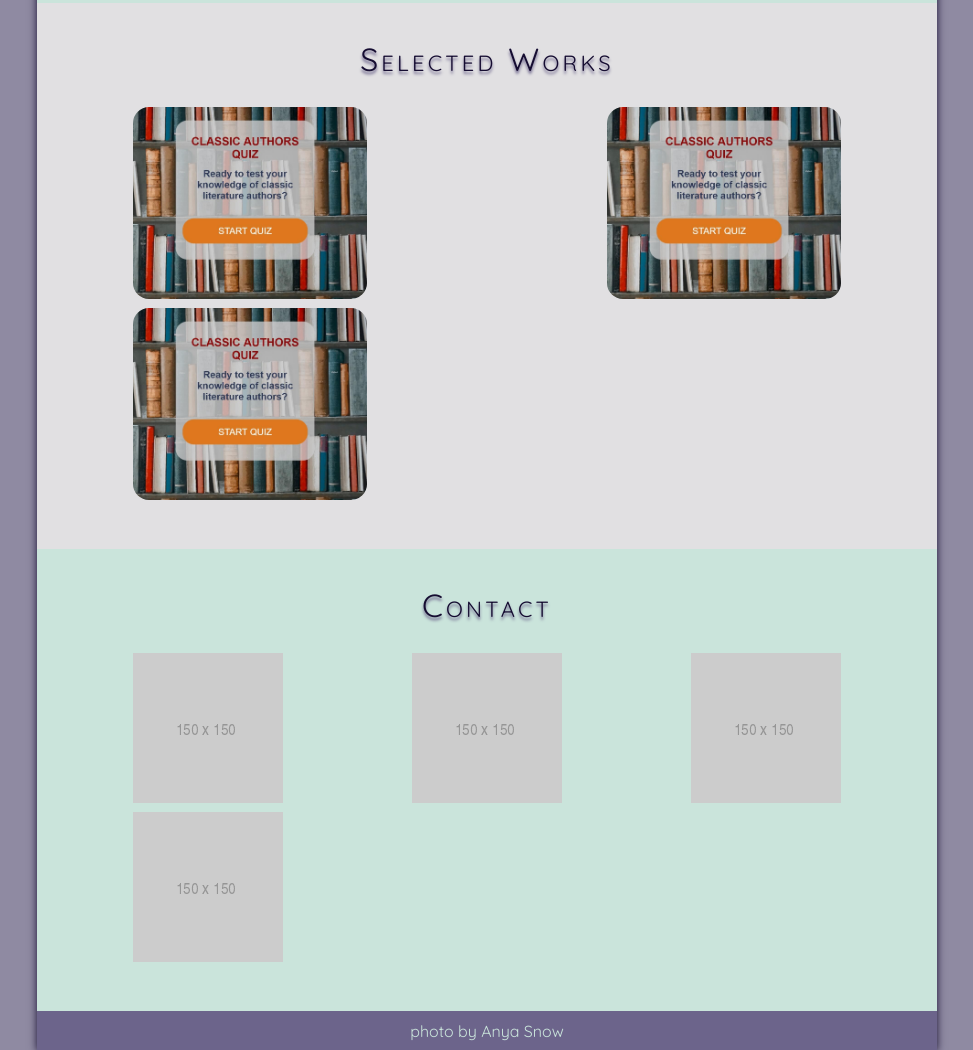
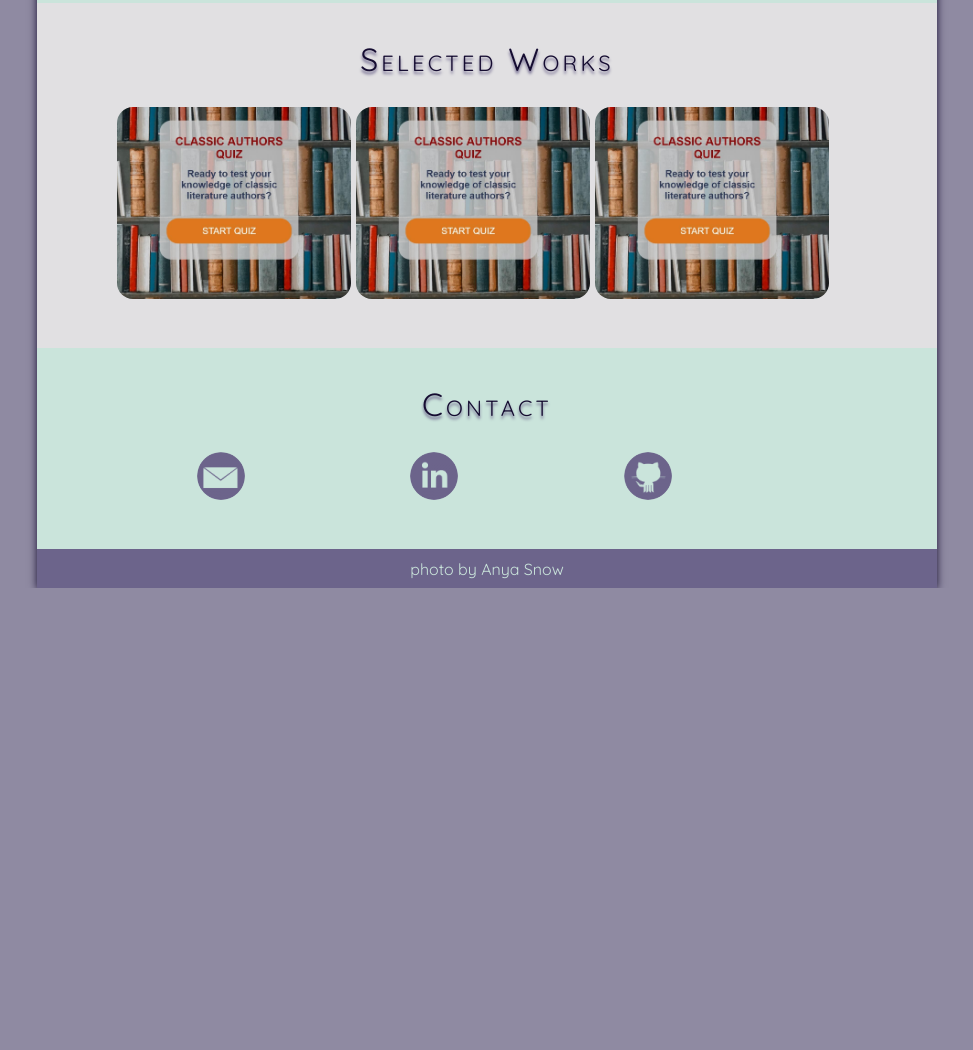
Before and after one commit to anyasnow/portfolio, a plain HTML site: page index.html in a window 1280 px wide. Shown: the part 820-1870 px from the top of the page, without its empty margins (153-1126 px from the left). After the commit the page ends 1408 px from the top, so only its background shows below. Drawn offline with Linux system fonts and the light colour scheme; a script that the page names is missing; a web font is replaced by a local one.

Commit message:
add contact

```diff
--- a/index.html
+++ b/index.html
@@ -65,16 +65,15 @@
 
         <div class="contact">
             <h3 class="title">Contact</h3>
-                <img src="images/pic.png" class="contactpic" alt="Anya Snow profile pic">
-                <a href="mailto:hello@anyasnow.com" target="_blank"><img src="images/pic.png" class="contactpic"></a>
-                <a href="https://www.linkedin.com/in/anyasnow" target="_blank "><img src="images/pic.png" class="contactpic"></a>
-                <a href="https://www.github.com/anyasnow" target="_blank"><img src="images/pic.png" class="contactpic"></a>
+                <a href="mailto:hello@anyasnow.com" target="_blank"><img src="images/email.png" class="contactpic"></a>
+                <a href="https://www.linkedin.com/in/anyasnow" target="_blank "><img src="images/linkedin.png" class="contactpic"></a>
+                <a href="https://www.github.com/anyasnow" target="_blank"><img src="images/git.png" class="contactpic"></a>
         </div>
 
 
 <footer>
         photo by Anya Snow
-    </footer>
+</footer>
 
 </main>
 
--- a/styles.css
+++ b/styles.css
@@ -171,8 +171,6 @@ padding-bottom: 2rem;
   height: 12rem;
   /* filter: sepia(20%) grayscale(60%); */
   display: block;
-  margin-left: auto;
-  margin-right: auto;
   padding-bottom: 1rem;
 }
 
@@ -180,20 +178,30 @@ padding-bottom: 2rem;
   border-radius: 1rem;
   height: 12rem;
   margin: 0rem 1rem;
+  display: inline-block;
+  margin-left: auto;
+  margin-right: auto;
 }
-
 
 
 .projectpic:hover {
   box-shadow: 0 1px 8px var(--almost-black-color);
-  }
+    }
+
+img {
+  margin-left: auto;
+  margin-right: auto;
+}
 
 .contactpic {
-  margin: 0rem 1rem;
+  padding: 0;
+  display: inline-block;
+  border-radius: 50px;
+  margin: 0 5rem;
 }
 
 .contactpic:hover {
-  background-color;
+  background-color: var(--almost-black-color);
 }
 
 
@@ -206,6 +214,11 @@ padding-bottom: 2rem;
   color: var(--almost-black-color);
   line-height: 2rem;
   text-align: justify;
+  align-items: center;
+  align-items: center;
+  justify-content: center;
+  flex-direction: column;
+
 }
 
 .projects {
```
Also changed, not shown: images/email.png (added), images/git.png (added), images/linkedin.png (added).
